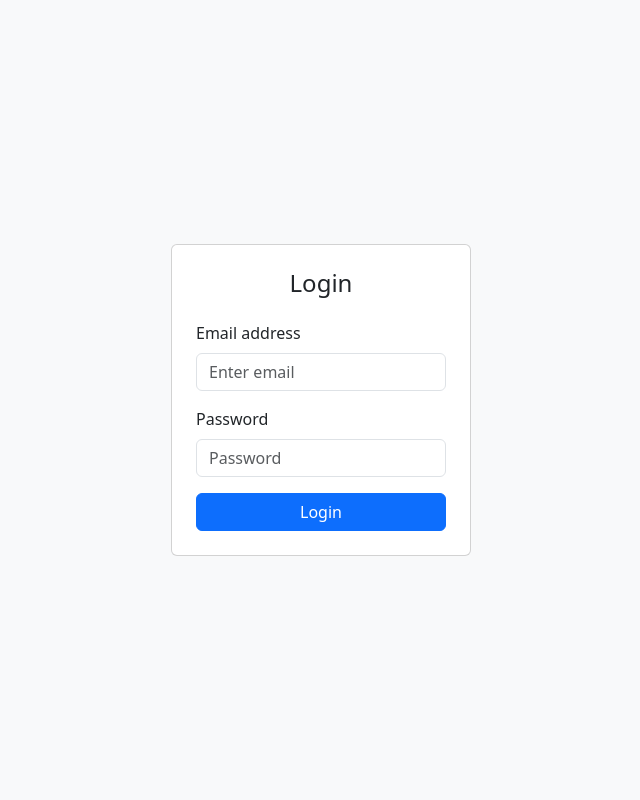
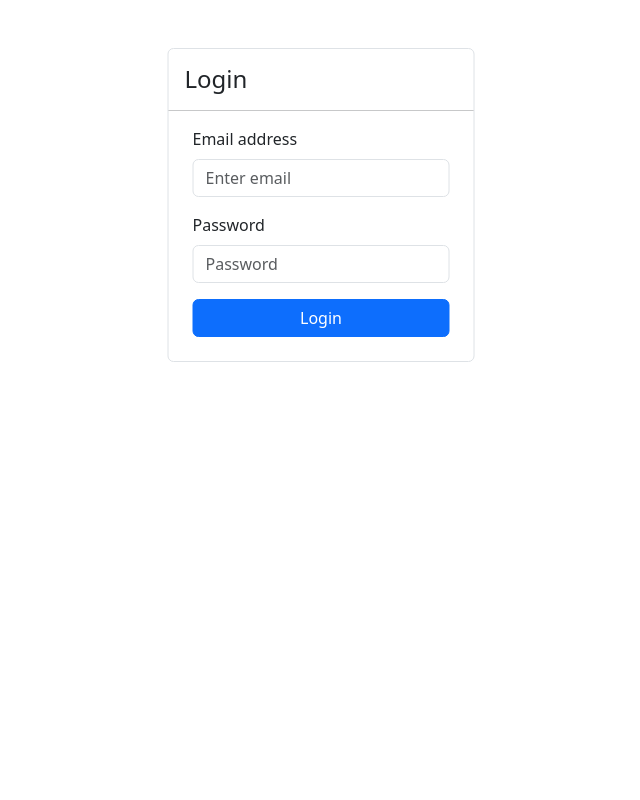
Before and after one commit to Yume-Irido/midterms-main, a PHP site: page / in a window 1280 px wide. Shown: the whole page, without its empty margins (319-959 px from the left). Run offline with PHP 8.4, Linux system fonts and the light colour scheme.

Commit message:
initial commit

```diff
--- a/index.php
+++ b/index.php
@@ -51,8 +51,8 @@ if (isset($_SESSION['user'])) {
 ?>
 
 <!DOCTYPE html>
-<html lang="en">
-
+<html lang="en" >
+<!-- data-bs-theme="dark" -->
 <head>
     <meta charset="UTF-8">
     <meta name="viewport" content="width=device-width, initial-scale=1.0">
@@ -61,12 +61,9 @@ if (isset($_SESSION['user'])) {
         integrity="sha384-QWTKZyjpPEjISv5WaRU9OFeRpok6YctnYmDr5pNlyT2bRjXh0JMhjY6hW+ALEwIH" crossorigin="anonymous">
 </head>
 
-<body class="d-flex align-items-center justify-content-center vh-100 bg-light">
-
-    <div class="card p-4" style="width: 300px;">
-        <h4 class="text-center mb-4">Login</h4>
-
-        <!-- Alert for invalid login, shown based on PHP variable -->
+<body class="container-fluid">
+    <div class="pt-5 position-absolute top-0 start-50 translate-middle-x">
+        <div class="" style="width: 300px;">
         <?php if ($loginError || $emailError || $passwordError): ?>
                 <div id="loginError" class="alert alert-danger alert-dismissible fade show" role="alert">
                     <?php
@@ -80,11 +77,14 @@ if (isset($_SESSION['user'])) {
                     <button type="button" class="btn-close" data-bs-dismiss="alert" aria-label="Close"></button>
                 </div>
             <?php endif; ?>
+        </div>
 
-        <!-- Login form -->
-        <form method="POST" action="">
+        <div class="border rounded " >
+            <h4 class="text-left ps-3 pe-3 pt-3 ">Login</h4>
+            <hr>
+            <form method="POST" class="ps-4 pe-4 pb-4">
                 <div class="mb-3">
-                <label for="email" class="form-label">Email address</label>
+                    <label for="email" class="form-label ">Email address</label>
                     <input type="email" class="form-control" id="email" name="email" placeholder="Enter email">
                 </div>
                 <div class="mb-3">
@@ -94,6 +94,7 @@ if (isset($_SESSION['user'])) {
                 <button type="submit" class="btn btn-primary w-100">Login</button>
             </form>
         </div>
+    </div>
 
     <script src="https://cdn.jsdelivr.net/npm/bootstrap@5.3.3/dist/js/bootstrap.bundle.min.js"></script>
 </body>
```
Lines whose indentation alone changed are shown as unchanged.
